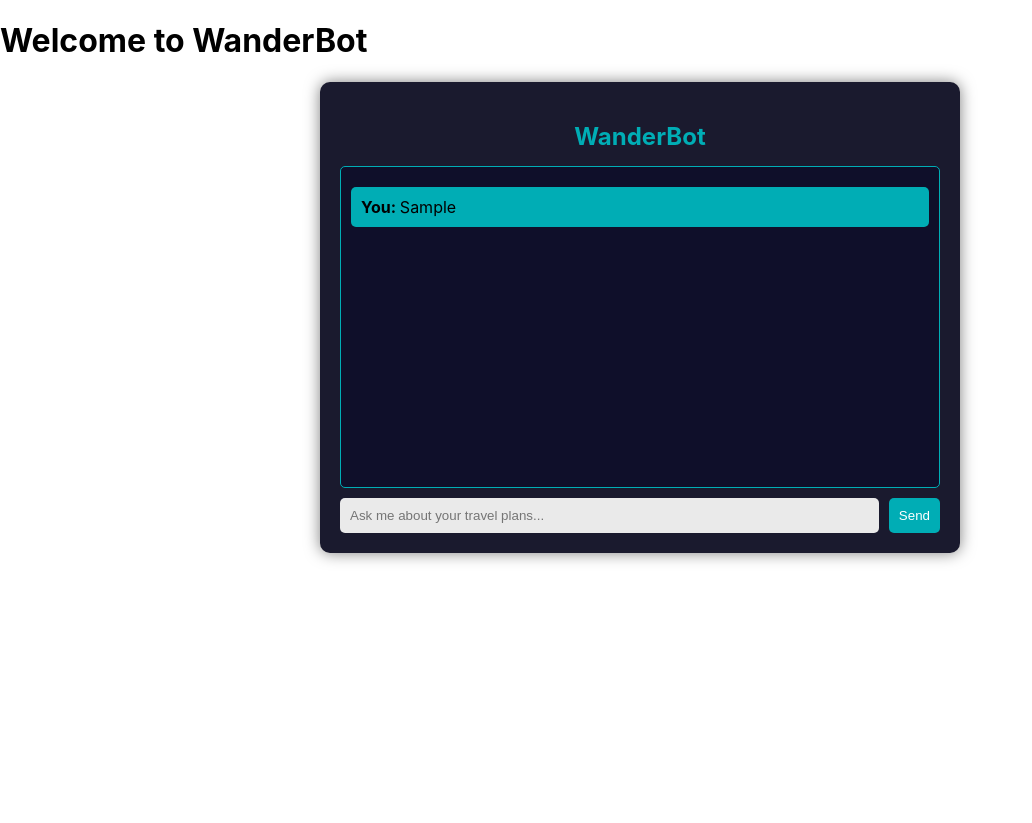
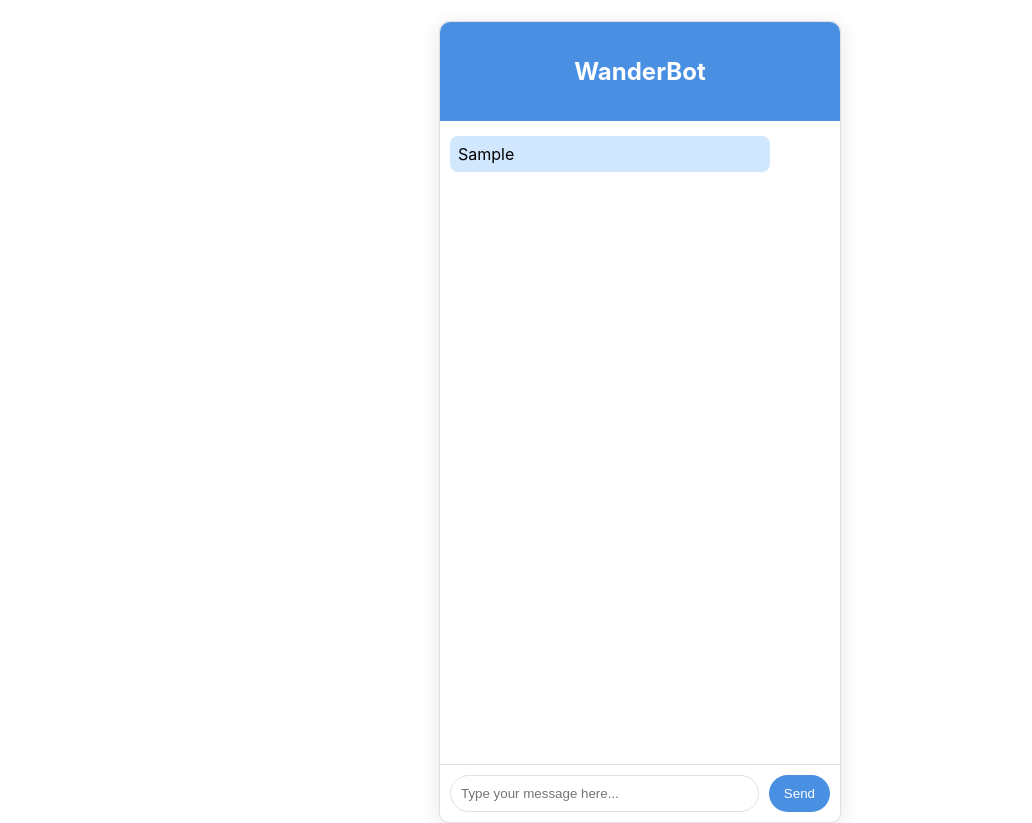
Before and after one commit to dineshkumardavanam/wanderbot, a React (Create React App) app: page / in a window 1280 px wide. Both pictures are taken after typing "Sample" into the empty fields and a click on the button "Send". Shown: the whole page, without its empty margins (0-1032 px from the left). Before the commit the page ends 800 px from the top, so only its background shows below. Built offline with nearby package versions, Linux system fonts and the light colour scheme; no server answers.

Commit message:
Added some UI changes

```diff
--- a/public/index.html
+++ b/public/index.html
@@ -24,7 +24,7 @@
       work correctly both with client-side routing and a non-root public URL.
       Learn how to configure a non-root public URL by running `npm run build`.
     -->
-    <title>React App</title>
+    <title>Wonderbot - AI Travel ChatBot</title>
   </head>
   <body>
     <noscript>You need to enable JavaScript to run this app.</noscript>
--- a/src/App.js
+++ b/src/App.js
@@ -5,7 +5,7 @@ function App() {
     return (
         <div className="App">
             <header className="App-header">
-                <h1>Welcome to WanderBot</h1>
+                <h1>    </h1>
                 <Chatbot />
             </header>
         </div>
--- a/src/components/Chatbot.css
+++ b/src/components/Chatbot.css
@@ -1,69 +1,75 @@
+/* src/components/Chatbot.css */
+
 .chatbot-container {
-    background-color: #1a1a2e; /* Dark background */
-    color: #eaeaea; /* Light text color */
+    display: flex;
+    flex-direction: column;
+    height: 100vh;
+    width: 100%;
+    max-width: 400px;
+    border: 1px solid #e0e0e0;
     border-radius: 10px;
-    padding: 20px;
-    box-shadow: 0 0 15px rgba(0, 0, 0, 0.5);
-    max-width: 600px;
+    box-shadow: 0 4px 20px rgba(0, 0, 0, 0.1);
+    background-color: #ffffff;
     margin: auto;
   }
 
-.chatbot-title {
+  .chatbot-header {
+    background-color: #4A90E2;
+    color: white;
+    padding: 15px;
     text-align: center;
-    font-size: 24px;
-    margin-bottom: 15px;
-    color: #00adb5; /* Accent color */
+    border-radius: 10px 10px 0 0;
   }
 
-.messages-container {
-    height: 300px;
-    overflow-y: scroll;
-    border: 1px solid #00adb5; /* Accent border */
-    border-radius: 5px;
+  .chatbot-messages {
+    flex-grow: 1;
     padding: 10px;
-    background-color: #0f0f2a; /* Darker background for messages */
+    overflow-y: auto;
+    padding-bottom: 20px;
   }
 
   .message {
-    margin: 10px 0;
-    padding: 10px;
-    border-radius: 5px;
+    padding: 8px;
+    border-radius: 8px;
+    margin: 5px 0;
+    max-width: 80%;
   }
 
-.user-message {
-    background-color: #00adb5; /* User message background */
-    color: #000; /* User message text color */
+  .message.user {
+    background-color: #d1e7fd;
+    align-self: flex-end;
   }
 
-.bot-message {
-    background-color: #393e46; /* Bot message background */
-}
-
-.chatbot-form {
-    display: flex;
-    margin-top: 10px;
+  .message.bot {
+    background-color: #f1f1f1;
+    align-self: flex-start;
   }
 
   .chatbot-input {
-    flex: 1;
+    display: flex;
     padding: 10px;
-    border: none;
-    border-radius: 5px;
-    margin-right: 10px;
-    background-color: #eaeaea; /* Input field background */
-    color: #000; /* Input text color */
+    border-top: 1px solid #e0e0e0;
   }
 
-.chatbot-button {
+  .chatbot-input input {
+    flex-grow: 1;
     padding: 10px;
-    background-color: #00adb5; /* Button color */
-    color: #fff; /* Button text color */
-    border: none;
-    border-radius: 5px;
-    cursor: pointer;
-    transition: background-color 0.3s;
+    border: 1px solid #e0e0e0;
+    border-radius: 20px;
+    margin-right: 10px;
+    outline: none;
   }
 
-.chatbot-button:hover {
-    background-color: #007a80; /* Darker button color on hover */
+  .chatbot-input button {
+    background-color: #4A90E2;
+    color: white;
+    border: none;
+    border-radius: 20px;
+    padding: 10px 15px;
+    cursor: pointer;
+    transition: background-color 0.3s ease;
   }
+
+  .chatbot-input button:hover {
+    background-color: #3a80c3;
+  }
--- a/src/components/Chatbot.js
+++ b/src/components/Chatbot.js
@@ -1,61 +1,71 @@
-import React, { useState } from 'react';
-import axios from 'axios';
-import './Chatbot.css'; // Import the CSS file
+// src/components/Chatbot.js
+
+import React, { useState } from "react";
+import "./Chatbot.css"; // Import the CSS file
 
 const Chatbot = () => {
-    const [input, setInput] = useState('');
+  const [input, setInput] = useState("");
   const [messages, setMessages] = useState([]);
 
-    const handleInputChange = (e) => {
-        setInput(e.target.value);
+  const handleInputChange = (event) => {
+    setInput(event.target.value);
   };
 
-    const handleSubmit = async (e) => {
-        e.preventDefault();
-        const newMessages = [...messages, { user: 'You', text: input }];
-        setMessages(newMessages);
-        setInput('');
+  const handleSubmit = async (event) => {
+    event.preventDefault();
+    if (!input) return;
 
-        try {
-            const response = await axios.post('https://api.openai.com/v1/chat/completions', {
-                model: 'gpt-3.5-turbo',
-                messages: [{ role: 'user', content: input }],
-            }, {
+    // Add user's message to the chat
+    setMessages((prevMessages) => [
+      ...prevMessages,
+      { text: input, sender: "user" },
+    ]);
+    setInput("");
+
+    // Call your API here (Replace with your actual API call)
+    const response = await fetch("https://api.openai.com/v1/chat/completions", {
+      method: "POST",
       headers: {
-                    'Authorization': `Bearer ${process.env.REACT_APP_OPENAI_API_KEY}`,
-                    'Content-Type': 'application/json',
+        "Content-Type": "application/json",
+        Authorization: `Bearer ${process.env.REACT_APP_OPENAI_API_KEY}`,
       },
+      body: JSON.stringify({
+        model: "gpt-3.5-turbo",
+        messages: [{ role: "user", content: input }],
+      }),
     });
 
-            const botMessage = {
-                user: 'WanderBot',
-                text: response.data.choices[0].message.content,
-            };
-            setMessages((prevMessages) => [...prevMessages, botMessage]);
-        } catch (error) {
-            console.error('Error fetching response:', error);
-        }
+    const data = await response.json();
+    const botMessage = data.choices[0].message.content;
+
+    // Add bot's message to the chat
+    setMessages((prevMessages) => [
+      ...prevMessages,
+      { text: botMessage, sender: "bot" },
+    ]);
   };
 
   return (
     <div className="chatbot-container">
-            <h2 className="chatbot-title">WanderBot</h2>
-            <div className="messages-container">
+      <div className="chatbot-header">
+        <h2>WanderBot</h2>
+      </div>
+      <div className="chatbot-messages">
         {messages.map((msg, index) => (
-                    <div key={index} className={`message ${msg.user === 'You' ? 'user-message' : 'bot-message'}`}>
-                        <strong>{msg.user}: </strong>{msg.text}
+          <div key={index} className={`message ${msg.sender}`}>
+            <span>{msg.text}</span>
           </div>
         ))}
       </div>
-            <form onSubmit={handleSubmit} className="chatbot-form">
+      <form className="chatbot-input" onSubmit={handleSubmit}>
         <input
           type="text"
           value={input}
           onChange={handleInputChange}
-                    placeholder="Ask me about your travel plans..."
-                    className="chatbot-input"
+          placeholder="Type your message here..."
+          required
         />
-                <button type="submit" className="chatbot-button">Send</button>
+        <button type="submit">Send</button>
       </form>
     </div>
   );
```
Lines whose indentation alone changed are shown as unchanged.
